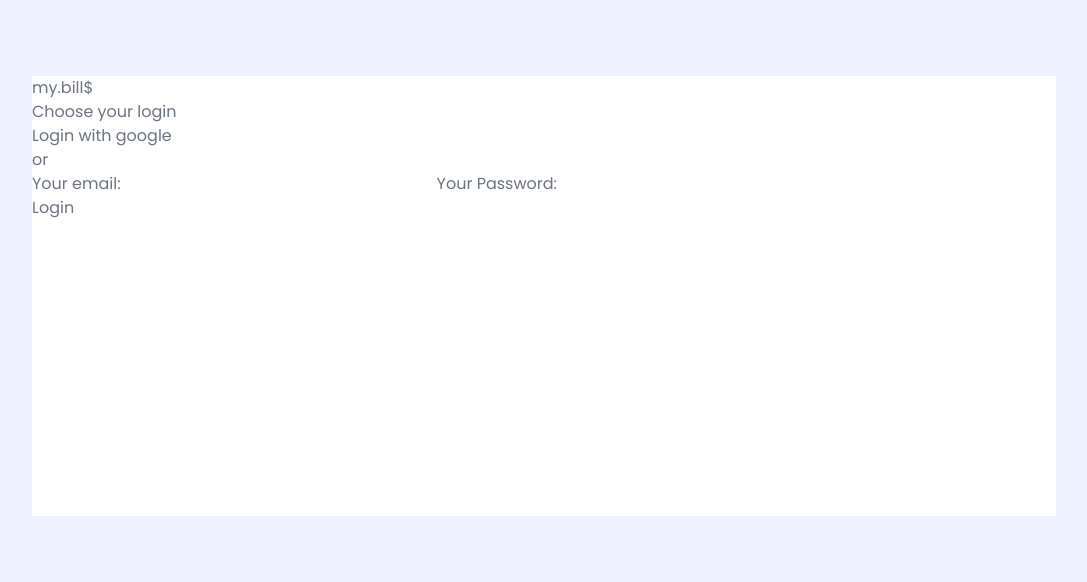
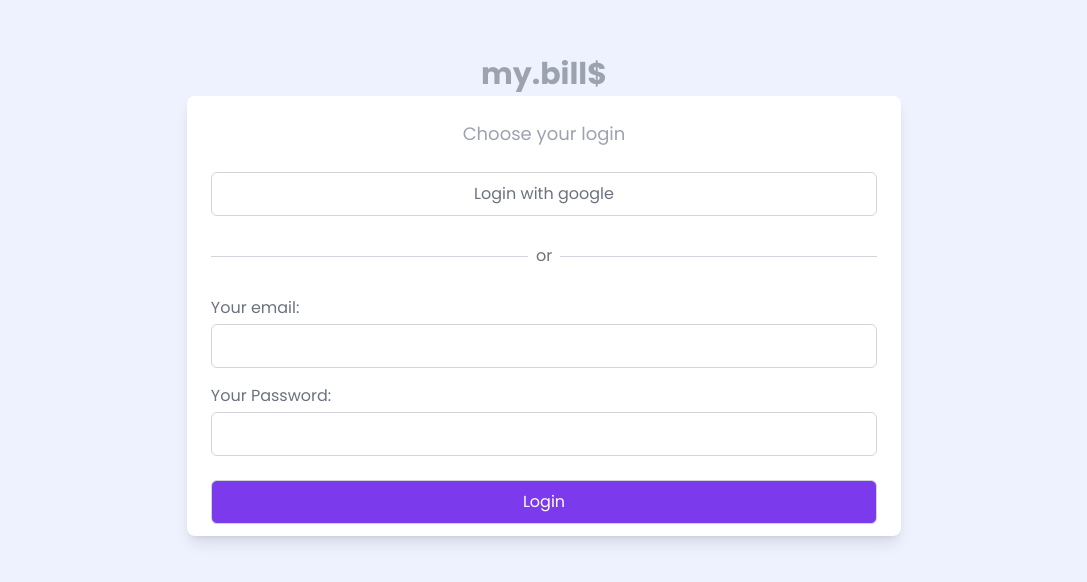
Before and after one commit to kelitasukita/myBills-next-frontend, a Next.js app: page / in a window 1280 px wide. Shown: the part 104-686 px from the top of the page, without its empty margins (96-1183 px from the left). Built offline with nearby package versions, Linux system fonts and the light colour scheme.

Commit message:
Set styles to login page

```diff
--- a/src/app/page.tsx
+++ b/src/app/page.tsx
@@ -1,33 +1,35 @@
 
 export default function Home() {
   return (
-    <>
-      <main className="bg-white w-4/5 h-55vh m-auto">
-        <div>
-          <h1>my.bill$</h1>
+    <div>
+      <section className="text-center mb-1">
+        <h1 className="text-gray-400 text-3xl font-bold">my.bill$</h1>
+      </section>
+      <main className="bg-white w-4/5 h-55vh m-auto rounded-lg shadow-lg p-6">
+
+        <div className="text-center">
+          <h2 className="text-lg text-gray-400 font-normal">Choose your login</h2>
         </div>
 
-        <div>
-          <h2>Choose your login</h2>
-        </div>
-
-        <div>
+        <div className="flex justify-center items-center mt-6 w-full h-11 mx-auto border border-gray-300 border-solid rounded-md">
           <button>Login with google</button>
         </div>
 
-        <div>
-          <p>or</p>
+        <div className="mt-7 w-full flex justify-center items-center">
+          <div className="border-t border-gray-300 border-solid w-3/5" />
+          <p className="mx-2">or</p>
+          <div className="border-t border-gray-300 border-solid w-3/5" />
         </div>
 
-        <div>
+        <div className="mt-7">
           <label>Your email:</label>
-          <input type="email" />
+          <input type="email" className="w-full h-11 border border-gray-300 border-solid rounded-md mt-1 mb-4" />
           <label>Your Password:</label>
-          <input type="password" />
+          <input type="password" className="w-full h-11 border border-gray-300 border-solid rounded-md mt-1" />
         </div>
 
-        <button>Login</button>
+        <button className="bg-violet-600 text-white mt-6 w-full h-11 mx-auto border border-gray-300 border-solid rounded-md">Login</button>
       </main>
-    </>
+    </div>
   )
 }
```
